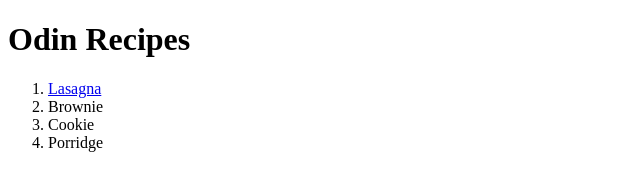
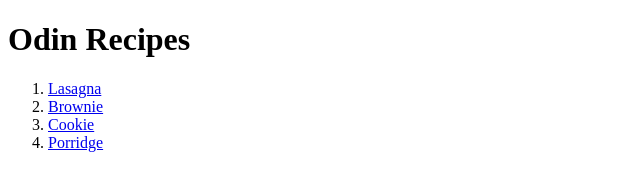
Before and after one commit to chiodomelo/odin_recipes, a plain HTML site: page index.html in a window 1280 px wide. Shown: the whole page, without its empty margins (0-640 px from the left). Drawn offline with Linux system fonts and the light colour scheme.

Commit message:
links were not displaying, due to not being inside the A tag

```diff
--- a/index.html
+++ b/index.html
@@ -9,10 +9,10 @@
 <body>
     <h1>Odin Recipes</h1>
     <ol>
-        <li><a href="./lasagna.html">Lasagna</a></li>
-        <li><a href="./brownie.html"></a>Brownie</li>
-        <li><a href="./cookie.html"></a>Cookie</li>
-        <li><a href="./porridge.html"></a>Porridge</li>
+        <li><a href="lasagna.html">Lasagna</a></li>
+        <li><a href="brownie.html">Brownie</a></li>
+        <li><a href="cookie.html">Cookie</a></li>
+        <li><a href="porridge.html">Porridge</a></li>
     </ol>
 
 </body>
```
